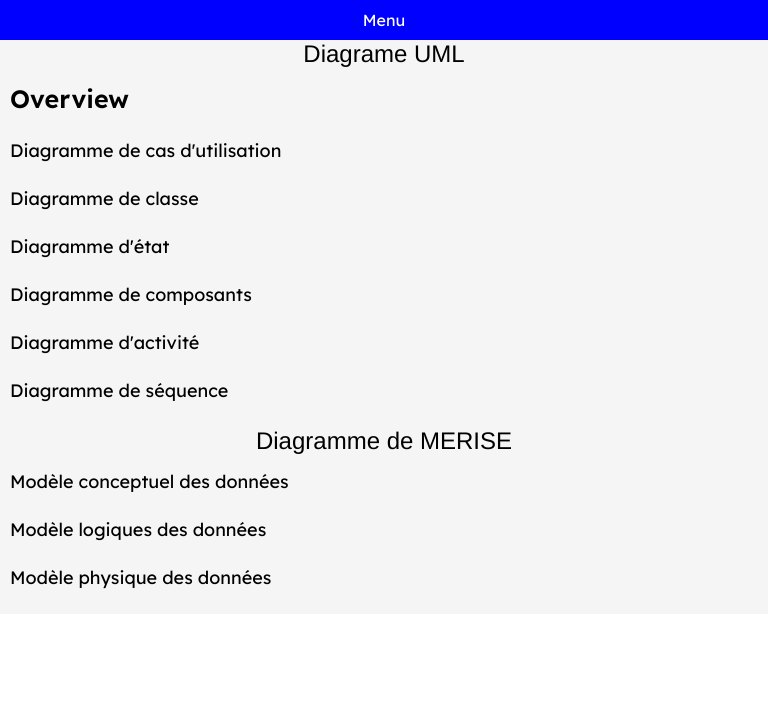
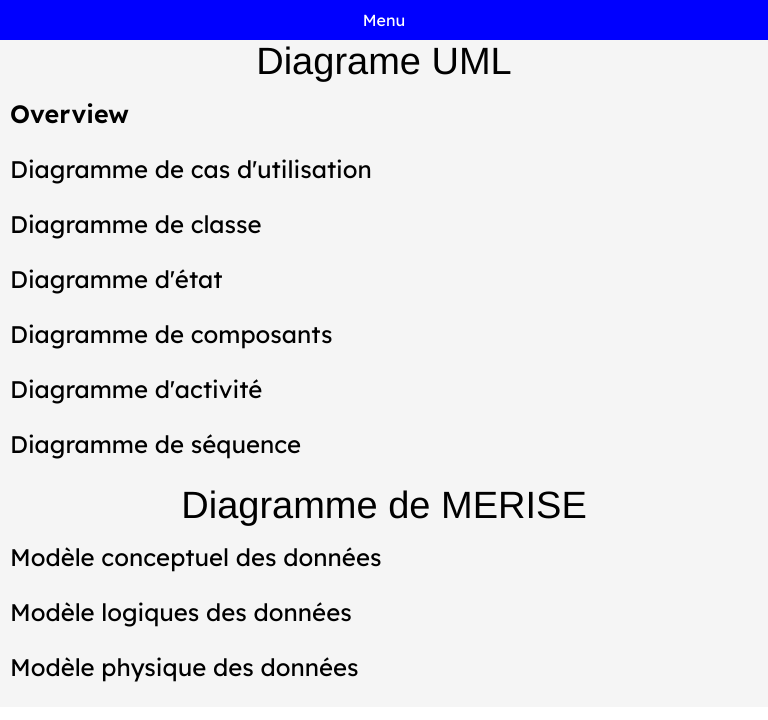
Before and after one commit to 2023-cda-alt-devops-p3/catalog-az, a React (Create React App) app: page / in a window 768 px wide. Both pictures are taken after a click on the label "Menu". Shown: the top 720 px of the page. Built offline with nearby package versions, Linux system fonts and the light colour scheme.

Commit message:
fix: css queries

```diff
--- a/src/components/menu/Menu.css
+++ b/src/components/menu/Menu.css
@@ -82,3 +82,37 @@ a{
     font-family : Lexend, sans-serif;
     font-size : 25px;
 }
+
+ li a {
+        font-size: 18px;
+        font-family: 'Times New Roman', Times, serif;
+}
+
+@media (min-width: 768px) and (max-width: 1024px) {
+    .titre-section {
+        font-size: 32px;
+        font-family: 'Franklin Gothic Medium', sans-serif;
+        text-align: center;
+        margin-bottom: 15px;
+    }
+
+}
+
+
+
+@media screen and (min-width:640px){
+    .titre-section {
+        font-size: 38px;
+        font-family: 'Franklin Gothic Medium', sans-serif;
+        text-align: center;
+        margin-bottom: 15px;
+    }
+    li a{
+        font-size: 24px;
+        font-family: 'Times New Roman', Times, serif;
+    }
+    li a:hover {
+        width: 180%;
+        transition: 1s ease-in ease;
+    }
+  }
--- a/src/components/menu/Menu.jsx
+++ b/src/components/menu/Menu.jsx
@@ -27,12 +27,12 @@ const Menu = () => {
                     <p className='titre-section'>Diagrame UML</p>
                     <ul className='sous'>
                         <li><h4 className='h4'><NavLink to={"/overview"}>Overview</NavLink></h4></li>
-                        <li><NavLink to={"/DCU"} onClick={closeMenu} >Diagramme de cas d'utilisation</NavLink></li>
-                        <li><NavLink to={"/DC"}>Diagramme de classe</NavLink></li>
-                        <li><NavLink to={"/DE"}>Diagramme d'état</NavLink></li>
-                        <li><NavLink to={"DComp"}>Diagramme de composants</NavLink></li>
-                        <li><NavLink to={"DA"}>Diagramme d'activité</NavLink></li>
-                        <li><NavLink to={"DS"}>Diagramme de séquence</NavLink></li>
+                        <li className='diagramme'><NavLink to={"/DCU"} onClick={closeMenu} >Diagramme de cas d'utilisation</NavLink></li>
+                        <li className='diagramme'><NavLink to={"/DC"}>Diagramme de classe</NavLink></li>
+                        <li className='diagramme'><NavLink to={"/DE"}>Diagramme d'état</NavLink></li>
+                        <li className='diagramme'><NavLink to={"DComp"}>Diagramme de composants</NavLink></li>
+                        <li className='diagramme'><NavLink to={"DA"}>Diagramme d'activité</NavLink></li>
+                        <li className='diagramme'><NavLink to={"DS"}>Diagramme de séquence</NavLink></li>
                     </ul>
                 </li>
 
--- a/src/index.css
+++ b/src/index.css
@@ -188,6 +188,9 @@ body {
       width: 400px;
       height: 20px;
     }
+    .titre-section{
+      font-size: 32px;
+    }
 
   }
 
```
